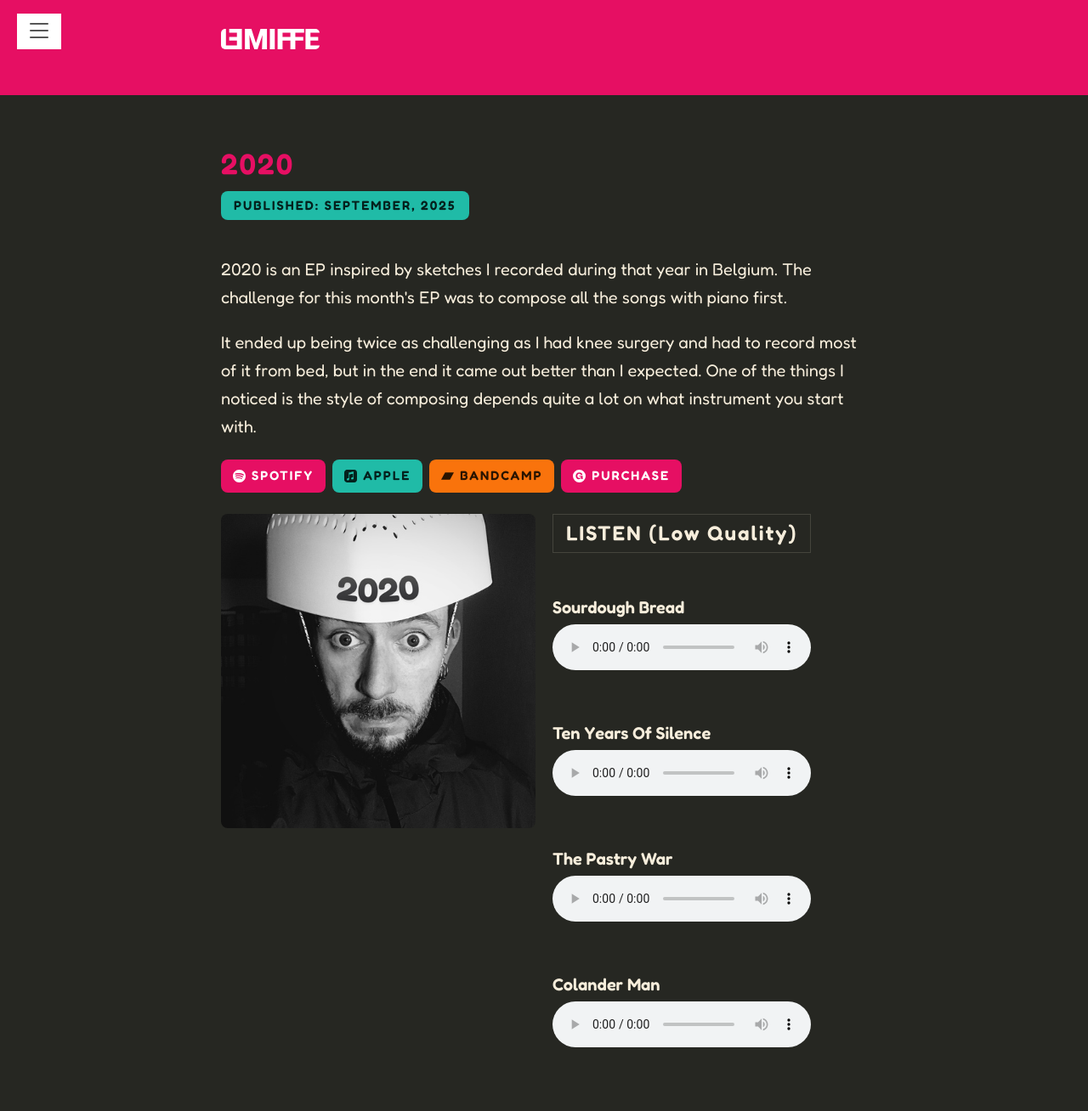
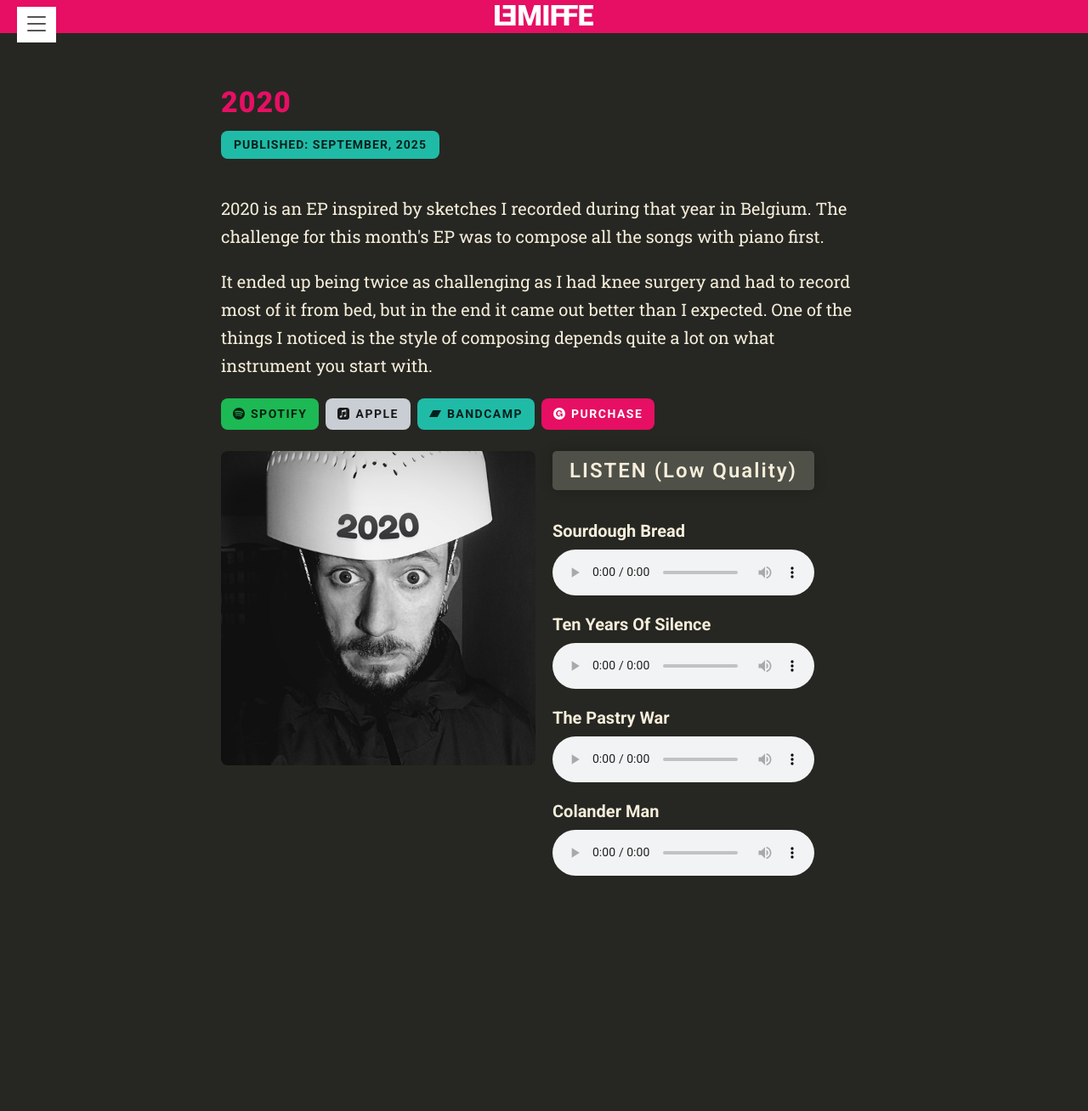
Before and after one commit to lemiffe/lemiffe.com, a Jekyll site: the page built from 2020.html, in a window 1280 px wide. Shown: the whole page at 85% size. Built offline with Jekyll 4.4.1, drawn with Linux system fonts in a browser that asks for light colours; after the commit the page ends 1082 px from its top, so only the background shows below that.

Commit message:
Refine design pass 1: Roboto type, navbar, sidebar, album styling
- Replace Fredoka with self-hosted Roboto (headings, Black/900) and
  Roboto Slab (body/default, incl. sidebar); drop PT Sans/PT Serif.
- Navbar: tighter padding, centered wordmark (no tagline), square logo.
- Sidebar toggle repositioned (+ narrow-width nudge); sidebar hover uses
  primary background with white text.
- Album h2 "LISTEN" box restyled (raised charcoal card).
- Brand-specific button colours keyed to the service icon via :has()
  (Spotify green, Apple silver, Bandcamp teal), order-independent.

Co-Authored-By: Claude Opus 4.8 <noreply@anthropic.com>

```diff
--- a/public/css/brand.css
+++ b/public/css/brand.css
@@ -1,8 +1,13 @@
-/* ---- Self-hosted Fredoka ---- */
+/* ---- Self-hosted fonts: Roboto (headings, Black) + Roboto Slab (body) ---- */
 @font-face {
-  font-family: "Fredoka";
-  src: url("../../assets/fonts/fredoka.woff2") format("woff2");
-  font-weight: 400 600; font-style: normal; font-display: swap;
+  font-family: "Roboto";
+  src: url("../../assets/fonts/roboto.woff2") format("woff2");
+  font-weight: 100 900; font-style: normal; font-display: swap;
+}
+@font-face {
+  font-family: "Roboto Slab";
+  src: url("../../assets/fonts/roboto-slab.woff2") format("woff2");
+  font-weight: 100 900; font-style: normal; font-display: swap;
 }
 
 /* ---- Brand tokens ---- */
@@ -25,7 +30,8 @@
   --card-line:    rgba(10,19,24,.12);
 
   --radius: 8px;
-  --font-body: "Fredoka", system-ui, "Segoe UI", sans-serif;
+  --font-head: "Roboto", system-ui, Arial, sans-serif;          /* used at 900 (Black) */
+  --font-body: "Roboto Slab", Georgia, "Times New Roman", serif;
 }
 
 /* ---- Dark theme: album/EP pages ---- */
@@ -38,13 +44,13 @@ body.album {
   --card-line:   rgba(246,237,219,.14);
 }
 
-/* ---- Base ---- */
+/* ---- Base typography (Roboto Slab is the default everywhere) ---- */
+html, body { font-family: var(--font-body); }
 body {
   background: var(--surface);
   color: var(--text);
-  font-family: var(--font-body);
 }
-h1, h2, h3, h4 { font-family: var(--font-body); font-weight: 600; }
+h1, h2, h3, h4, h5, h6 { font-family: var(--font-head); font-weight: 900; }
 h1 { color: var(--heading); }
 a { color: var(--accent); }
 a:hover, a:focus { color: var(--accent); }
@@ -53,58 +59,79 @@ a:hover, a:focus { color: var(--accent); }
 .masthead {
   background: var(--navbar-bg);
   border-bottom: 0;
+  padding-top: 0.3rem;
+  padding-bottom: 0.1rem;
 }
-.masthead .container { display: flex; align-items: center; }
-.masthead-brand { display: inline-flex; padding: 14px 0; line-height: 0; }
+.masthead .container { display: block; text-align: center; }
+.masthead-brand { display: inline-block; line-height: 0; }
 .masthead-brand:hover, .masthead-brand:focus { text-decoration: none; }
-.wordmark { height: 24px; width: auto; display: block; }
+.wordmark { height: 24px; width: auto; display: block; margin: 0; border-radius: 0; }
+
+/* sidebar toggle (fixed, top-left, floats over the navbar) */
+.sidebar-toggle { padding: .25rem .35rem; top: 0.4rem; }
+@media (max-width: 607px) {
+  .sidebar-toggle { top: 0.55rem; }
+}
+
+/* ---- Sidebar (drop Lanyon's PT Sans; use the body font) ---- */
+.sidebar, .sidebar-nav, .sidebar-item, .sidebar-nav-item { font-family: var(--font-body); }
+.sidebar-nav-item:hover, .sidebar-nav-item:focus {
+  background: var(--c-primary);
+  color: #fff;
+}
 
 /* ---- Inline SVG icons ---- */
 .icon { display: inline-block; vertical-align: -0.125em; width: 1em; height: 1em; fill: currentColor; }
 
 /* ---- Album page components (scoped) ---- */
 body.album .title {
-  font-family: var(--font-body); font-weight: 600;
-  letter-spacing: 2px; font-size: 34px; color: var(--heading);
+  font-family: var(--font-head); font-weight: 900;
+  letter-spacing: 1px; font-size: 34px; color: var(--heading);
   margin: 24px 0 10px;
 }
 body.album .subtitle {
   display: inline-block; background: var(--c-secondary); color: #04211d;
-  padding: 6px 15px; font-size: 15px; font-weight: 600; letter-spacing: 2px;
+  font-family: var(--font-head); font-weight: 700;
+  padding: 6px 15px; font-size: 14px; letter-spacing: 1px;
   border-radius: var(--radius);
 }
 body.album .masthead-description { margin-top: 22px; line-height: 1.65; }
 body.album h2 {
-  background: var(--c-charcoal); color: var(--c-cream);
-  border: 1px solid var(--card-line);
-  padding: 7px 15px; font-weight: 600; letter-spacing: 2px;
+  background: #4f5148; color: var(--c-cream); border: 0;
+  padding: 8px 20px; font-weight: 600; letter-spacing: 2px;
   margin: 0 0 20px; font-size: 1.2em; width: 100%;
+  box-shadow: 0 0 15px rgba(0, 0, 0, 0.2); border-radius: 5px;
 }
 body.album .col-container {
   display: grid; grid-gap: 20px; width: 100%; justify-items: left;
   grid-template-columns: repeat(auto-fit, minmax(200px, 3fr));
   margin-bottom: 45px;
 }
-body.album .col { display: flex; flex-direction: column; height: fit-content; line-height: 32px; }
+body.album .col { display: flex; flex-direction: column; height: fit-content; }
 body.album .col img { max-width: 100%; border-radius: var(--radius); }
-body.album .col .name { display: block; font-weight: 600; margin: 8px 0 4px; }
-body.album .col audio { width: 100%; margin-bottom: 10px; }
+body.album .col .name { display: block; font-family: var(--font-head); font-weight: 700; margin: 12px 0 5px; }
+body.album .col audio { width: 100%; margin: 0 0 6px; }
+/* collapse the stray empty paragraphs left by the old <p><div> track markup */
+body.album .col p { margin: 0; }
+body.album .col p:empty { display: none; }
 
-/* social/link buttons */
+/* ---- Social / link buttons ---- */
 body.album .social-links { margin: 22px 0 25px; display: flex; flex-wrap: wrap; gap: 8px; }
 body.album .social-links a {
   display: inline-flex; align-items: center; gap: 7px;
   background: var(--c-primary); color: #fff;
-  font-weight: 600; letter-spacing: 2px; font-size: 15px; text-transform: uppercase;
+  font-family: var(--font-head); font-weight: 700;
+  letter-spacing: 1.5px; font-size: 14px; text-transform: uppercase;
   padding: 7px 14px; border-radius: var(--radius);
   text-decoration: none; transition: filter .2s, transform .2s;
 }
 body.album .social-links a:hover, body.album .social-links a:focus {
-  filter: brightness(1.12); transform: translateY(-1px); text-decoration: none;
+  filter: brightness(1.08); transform: translateY(-1px); text-decoration: none;
 }
-/* accent rotation: 2nd teal, 3rd orange */
-body.album .social-links a:nth-child(2) { background: var(--c-secondary); color: #04211d; }
-body.album .social-links a:nth-child(3) { background: var(--c-tertiary); color: #2a1400; }
+/* brand-specific colours, keyed to the icon so order doesn't matter */
+body.album .social-links a:has(.icon-spotify)  { background: #1DB954; color: #04220f; }
+body.album .social-links a:has(.icon-apple)    { background: #c9ced4; color: #1a1a1a; }
+body.album .social-links a:has(.icon-bandcamp) { background: var(--c-secondary); color: #04211d; }
 
 /* ---- Blog + content (light theme) polish ---- */
 .page-title,
```
Also changed, not shown: assets/fonts/fredoka.woff2 (deleted), assets/fonts/roboto-slab.woff2 (added), assets/fonts/roboto.woff2 (added).
